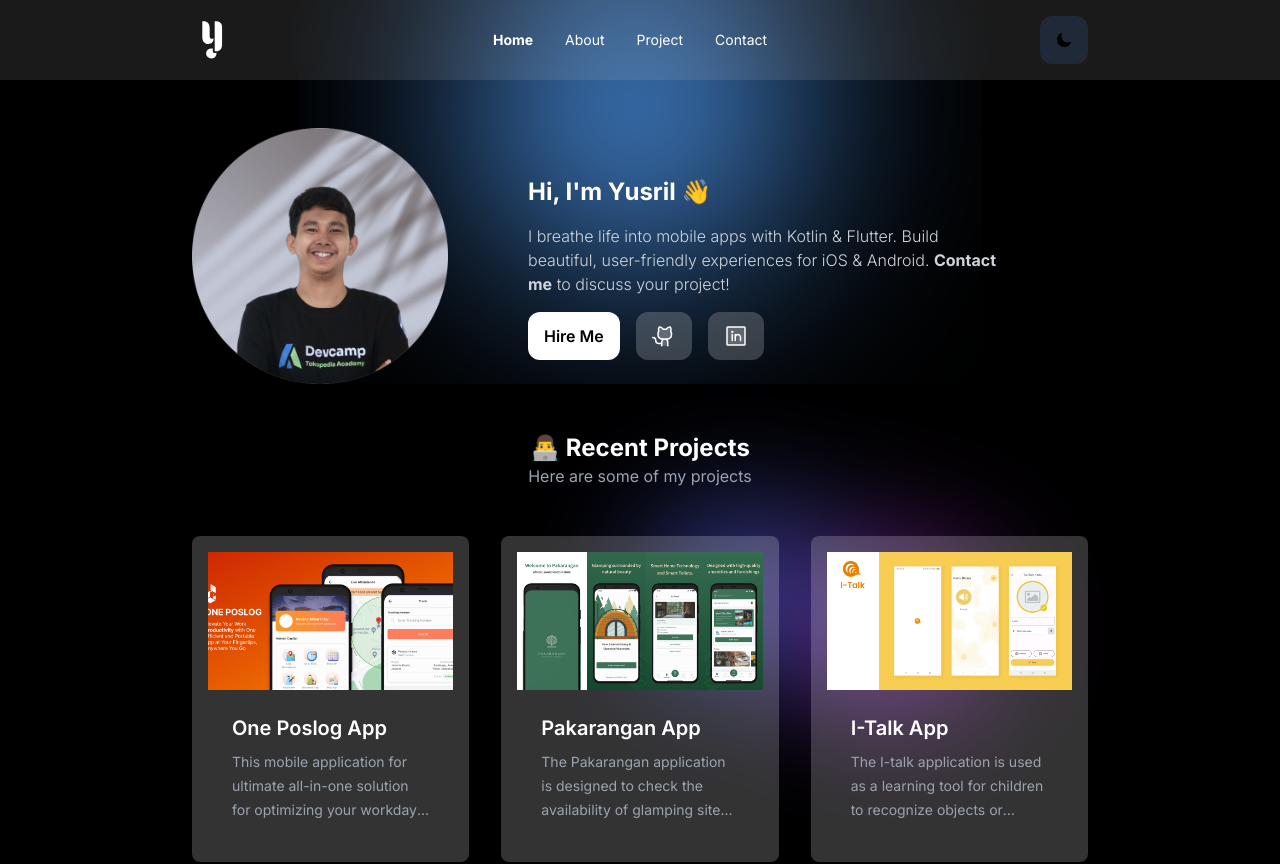
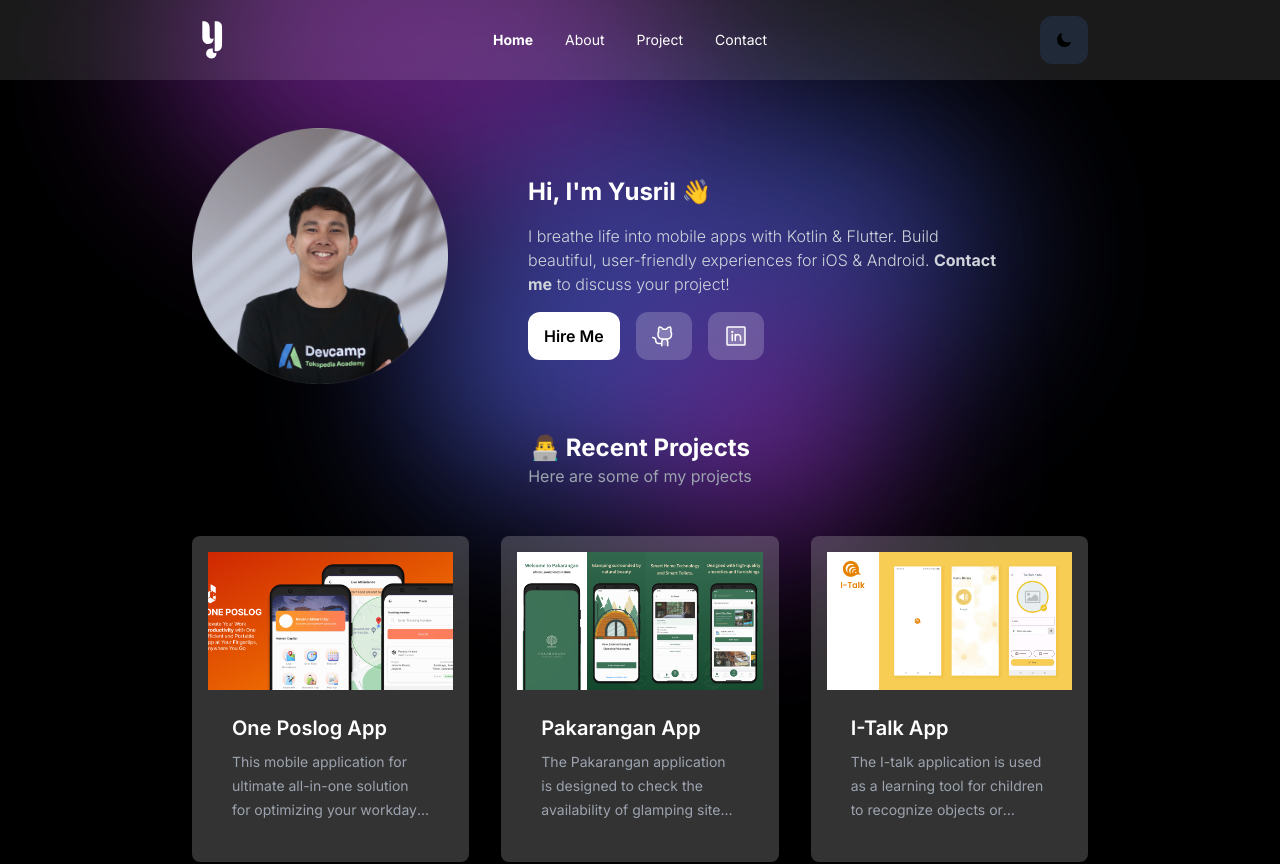
Before and after one commit to yysrll/personal_nextjs, a Next.js app: page / in a window 1280 px wide. Shown: the top 864 px of the page. Built offline with nearby package versions, Linux system fonts and the light colour scheme.

Commit message:
fix: adjust home background

```diff
--- a/src/app/_components/Hero.tsx
+++ b/src/app/_components/Hero.tsx
@@ -5,16 +5,16 @@ import ButtonTransparent from "../../../components/ButtonTransparent";
 
 export default function Hero() {
   return (
-    <div className="w-full bg-hero-pattern bg-top bg-no-repeat">
+    <div className="w-full">
       <div className="flex flex-col items-center justify-center px-12 pt-32 text-center md:flex-row md:px-32 lg:px-48">
         <div className="relative h-32 w-32 md:h-40 md:w-40 md:flex-none lg:h-64 lg:w-64">
           <Image src="/me.png" alt="Github" fill />
         </div>
         <div className="md:mx-8 md:flex-grow lg:mx-20">
-          <h1 className="mt-6 text-2xl font-bold text-black md:text-left dark:text-white">
+          <h1 className="mt-6 text-2xl font-bold text-black dark:text-white md:text-left">
             Hi, I&apos;m Yusril 👋
           </h1>
-          <p className="mt-4 font-light leading-6 text-gray-600 md:text-left dark:text-gray-300">
+          <p className="mt-4 font-light leading-6 text-gray-600 dark:text-gray-300 md:text-left">
             I breathe life into mobile apps with Kotlin & Flutter. Build
             beautiful, user-friendly experiences for iOS & Android.{" "}
             <span className="font-bold">Contact me</span> to discuss your
--- a/src/app/_components/ProjectList.tsx
+++ b/src/app/_components/ProjectList.tsx
@@ -2,7 +2,7 @@ import ProjectCard from "./ProjectCard";
 
 export default function ProjectList() {
   return (
-    <div className="bg-hero-pattern-full bg-right bg-no-repeat px-12 py-12 md:px-32 lg:px-48">
+    <div className="px-12 py-12 md:px-32 lg:px-48">
       <div className="flex flex-col items-center">
         <h2 className="text-xl font-bold text-black md:text-2xl dark:text-white">
           👨‍💻 Recent Projects
--- a/src/app/page.tsx
+++ b/src/app/page.tsx
@@ -4,9 +4,11 @@ import ProjectList from "./_components/ProjectList";
 export default function Home() {
   return (
     <main>
-      <div className="">
-        <Hero />
-        <ProjectList />
+      <div className="bg-hero-pattern bg-top bg-no-repeat">
+        <div className="bg-hero-pattern-full bg-right bg-no-repeat">
+          <Hero />
+          <ProjectList />
+        </div>
       </div>
     </main>
   );
```
Also changed, not shown: public/background/bbblurry-blue.svg.
